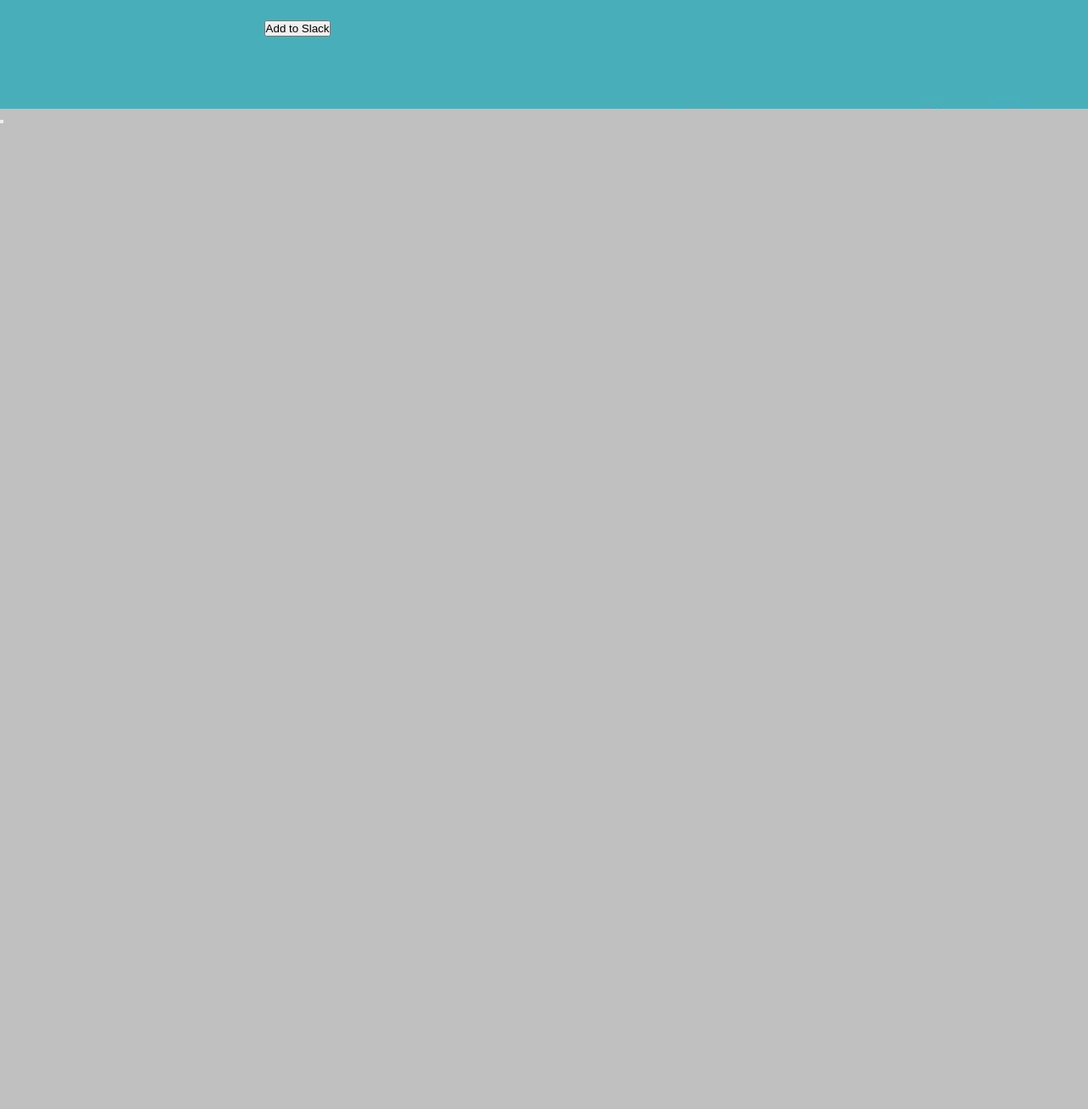
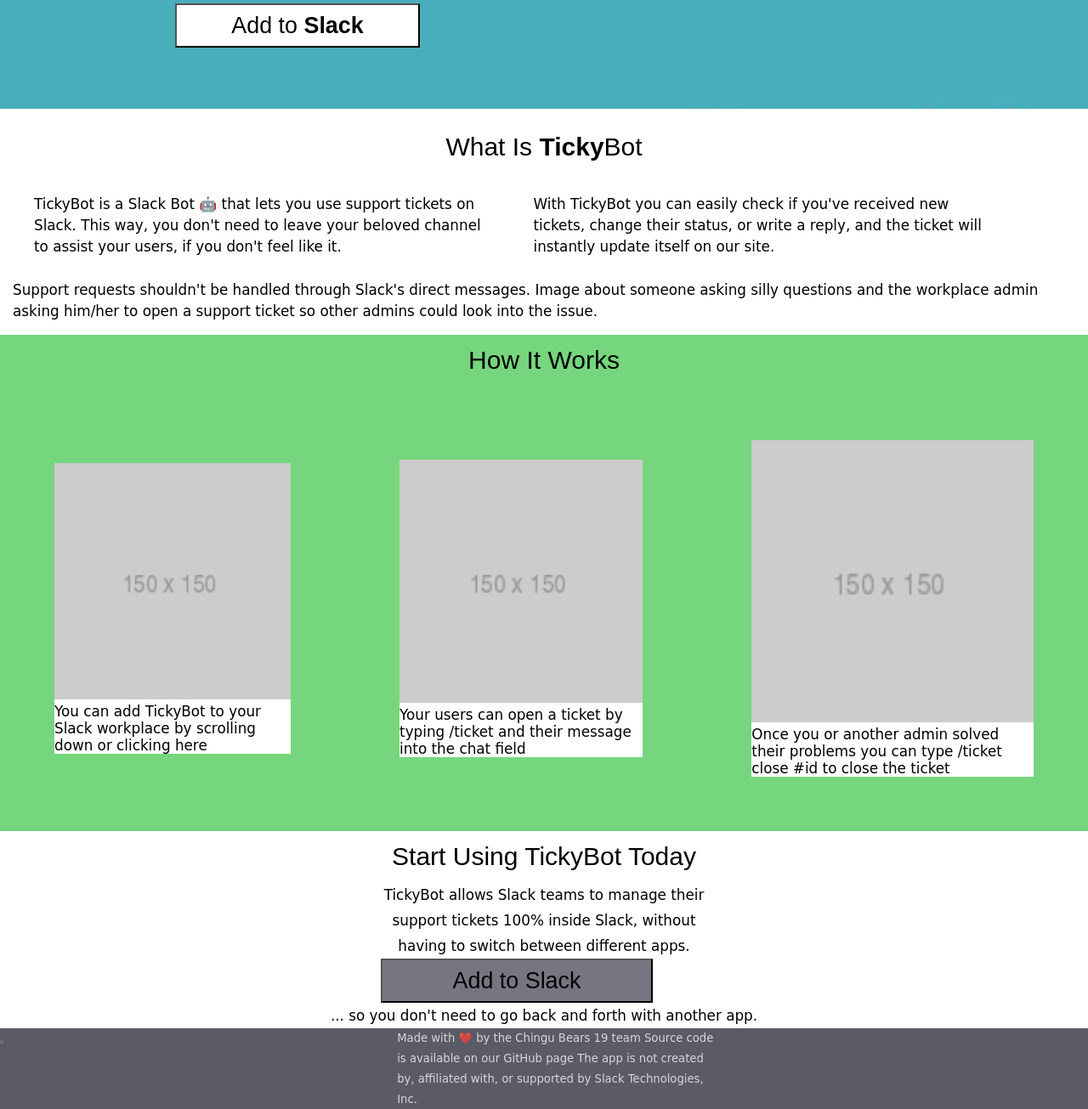
Before and after one commit to WanzeNwosu/tick, a plain HTML site: page tickbot.html in a window 1280 px wide. Shown: the part 402-1707 px from the top of the page at 85% size. Before the commit the page ends 800 px from the top, so only its background shows below. Drawn offline with Linux system fonts and the light colour scheme.

Commit message:
landing page edit

```diff
--- a/css/tick.css
+++ b/css/tick.css
@@ -3,9 +3,7 @@
     margin: 0;
     padding: 0;
   }
-  body{
-    font-family: cursive;
-  }
+
   nav{
       background-color:rgba(15, 15, 36, 0.568);
       height: 70px;
@@ -27,7 +25,7 @@
   }
   body{
       background-color: silver;
-      font-family: Helvetica;
+      font-family: cursive;
       font-size: 105%;
   }
   .part1{
@@ -51,3 +49,104 @@
       padding-left: 120px;
       color: white;
   }
+  .part2{
+      background-color: white;
+      display: inline-block;
+      padding: 15px;
+      line-height: 150%;
+  }
+  .leftmove{
+      width: 47%;
+      float: left;
+      padding: 25px;
+  }
+  .rightmove{
+      width: 47%;
+      float: left;
+      padding: 25px;
+  }
+  .feet{
+      clear: left;
+  }
+  .part3{
+      background-color: rgba(62, 231, 76, 0.568);
+  }
+  .myBox{
+      display: flex;
+      flex-direction: row;
+      justify-content: center;
+      align-items: center;
+  }
+  .one{
+      flex-grow: 1;
+      margin: 5%;
+  }
+  .two{
+    flex-grow: 1;
+    margin: 5%;
+}
+.three{
+    flex-grow: 1;
+    margin:5%;
+
+}
+.part4{
+    background-color: white;
+    line-height: 179%;
+}
+.section4{
+    text-align: center;
+    width: 30%;
+    margin-left: 35%;
+}
+.section{
+    text-align: center;
+}
+.button4{
+    margin-left: 35%;
+    line-height: 180%;
+    width: 25%;
+    height: 125%;
+    font-size: 160%;
+    background-color: rgba(15, 15, 36, 0.568);
+}
+.insPageHeader{
+    text-align: center;
+}
+h3{
+    font-family: Arial, Helvetica, sans-serif;
+    font-weight: 400;
+    font-size: 30px;
+    line-height: 200%;
+}
+img{
+    width: 100%;
+}
+section{
+    background-color: white;
+}
+.relax{
+    line-height: 180%;
+    width: 45%;
+    height: 125%;
+    font-size: 160%;
+    background-color: white;
+}
+.relax:hover{
+    background-color: lightblue;
+}
+.toe{
+    width: 30%;
+    margin-left: 36.5%;
+    line-height: 180%;
+
+}
+  footer{
+    background-color:rgba(15, 15, 36, 0.568);
+    color: hsla(0,0%,100%,.75);
+    font-size: .825rem;
+    margin-bottom: .25rem;
+    position: absolute;
+    margin-bottom: 0;
+    width: 100%;
+  }
--- a/tickbot.html
+++ b/tickbot.html
@@ -25,16 +25,88 @@
                 <p><strong>Ticky</strong>Bot</p>
                 <p>Let your team handle their support tickets 100% inside Slack</p>
 
-                <button>Add to Slack</button>
+                <button class="relax">Add to <strong>Slack</strong></button>
                 </div>
                 <div class = "partb">
 
                 </div>
 
             </div>
+            <div class = "part2">
+                <div class = "insPageHeader">
+                   <h3> What Is <strong>Ticky</strong>Bot</h3>
+                </div>
+                <div class = "leftmove">
+                    TickyBot is a Slack Bot 🤖 that lets you use support
+                     tickets on Slack. This way, you don't need to leave
+                     your beloved channel to assist your users, if you don't
+                     feel like it.
+                </div>
+                <div class = "rightmove">
+                    With TickyBot you can easily check if you've
+                    received new tickets, change their status, or
+                     write a reply, and the ticket will instantly
+                      update itself on our site.
+                </div>
+                <div class ="feet">
+                    Support requests shouldn't be handled through Slack's direct messages.
+Image about someone asking silly questions and the workplace admin asking him/her to open a
+support ticket so other admins could look into the issue.
+                </div>
+            </div>
+            <div class = "part3">
+                <div class = "insPageHeader"><h3>How It Works </h3></div>
+                <div class = "myBox">
+                    <div class = "one">
+
+                    <section><img src="img/150.png" alt="">
+                        You can add TickyBot to your Slack workplace by
+                        scrolling down or clicking here </section>
+                    </div>
+                    <div class="two">
+
+                    <section><img src="img/150.png" alt="">
+                            Your users can open a ticket by typing /ticket and their
+                            message into the chat field
+                    </section>
+                    </div>
+                    <div class="three">
+
+                        <section><img src="img/150.png" alt="">
+                                Once you or another admin solved their
+                                problems you can type /ticket close #id to close the ticket
+                        </section>
+                    </div>
+                </div>
+            </div>
+            <div class = "part4">
+                <div class = "insPageHeader"><h3>Start Using TickyBot Today</h3> </div>
+                <div class = "section4">
+                    TickyBot allows Slack teams to manage their
+                    support tickets 100% inside Slack, without having to switch between different apps.
+                </div>
+                <div class="">
+                    <button class="button4">
+                        Add to Slack
+                    </button>
+                </div>
+                <div class="section">
+                    ... so you don't need to go back and forth with another app.
+                </div>
+            </div>
 
         </main>
         <footer>
+            <div class="toe">
+
+
+Made with ❤️ by the Chingu Bears 19 team
+
+Source code is available on our GitHub page
+
+The app is not created by, affiliated with, or supported by Slack Technologies, Inc.
+
+            </div>
 
         </footer>
         <button>
```
Also changed, not shown: img/Train  Search for a substring within a string   Codewars.htm (added, +18 -0 lines), img/150.png (added).
